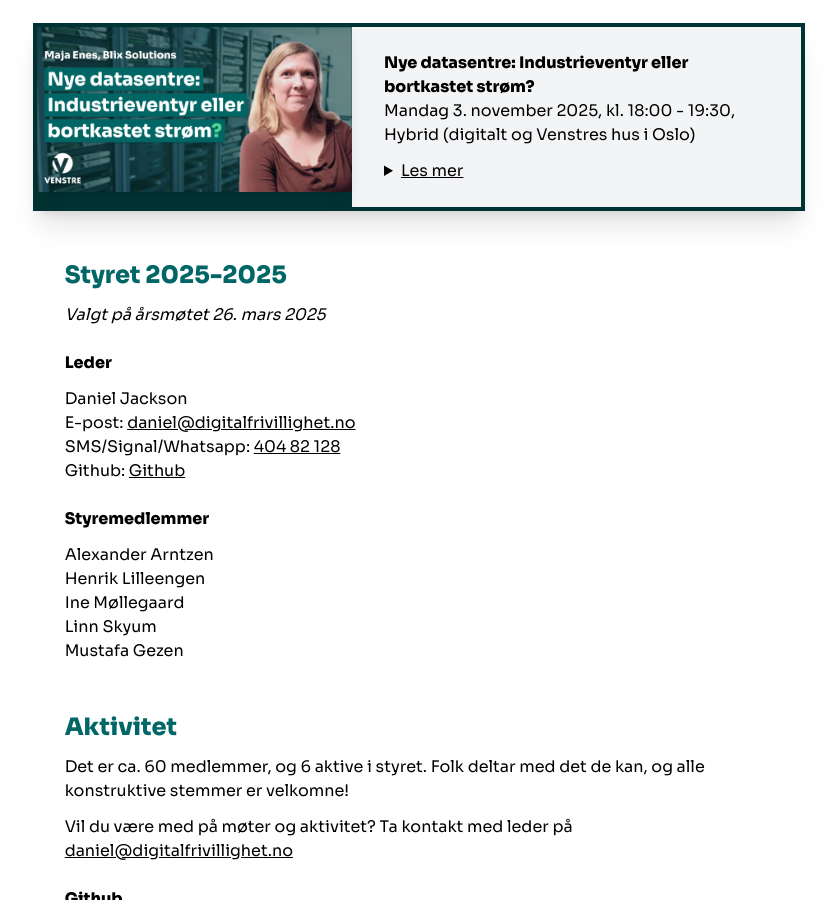
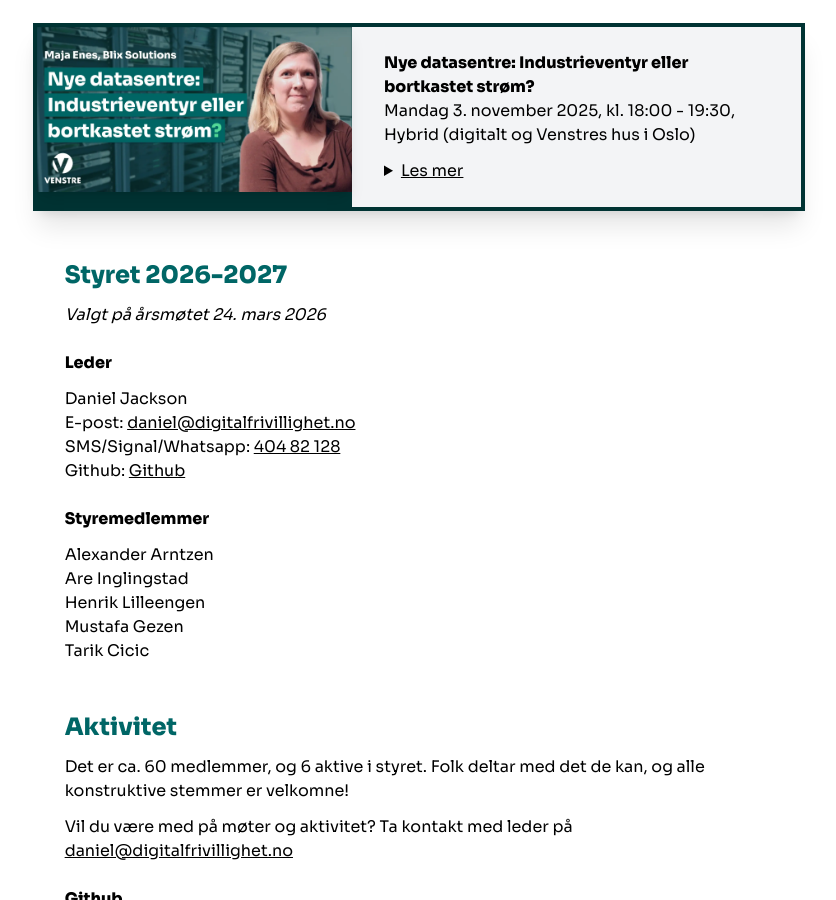
Before and after one commit to Venstrekoderne/venstrekoderne.github.io, a Jekyll site: the page built from index.md, in a window 1280 px wide and 900 px high, scrolled down 441 px. Shown: the whole window, without its empty margins (221-1057 px from the left). Built offline with Jekyll 4.4.1, drawn with Linux system fonts in a browser that asks for light colours; our own code applies the rules of GitHub Pages for plain Markdown files.

Commit message:
Nytt styre 2025

```diff
--- a/_data/styret.json
+++ b/_data/styret.json
@@ -1,6 +1,6 @@
 {
-  "title": "Styret 2025-2025",
-  "subtitle": "Valgt på årsmøtet 26. mars 2025",
+  "title": "Styret 2026-2027",
+  "subtitle": "Valgt på årsmøtet 24. mars 2026",
   "leder": {
     "name": "Daniel Jackson",
     "email": "daniel@digitalfrivillighet.no",
@@ -9,9 +9,9 @@
   },
   "medlemmer": [
     "Alexander Arntzen",
+    "Are Inglingstad",
     "Henrik Lilleengen",
-    "Ine Møllegaard",
-    "Linn Skyum",
-    "Mustafa Gezen"
+    "Mustafa Gezen",
+    "Tarik Cicic"
   ]
 }
```
